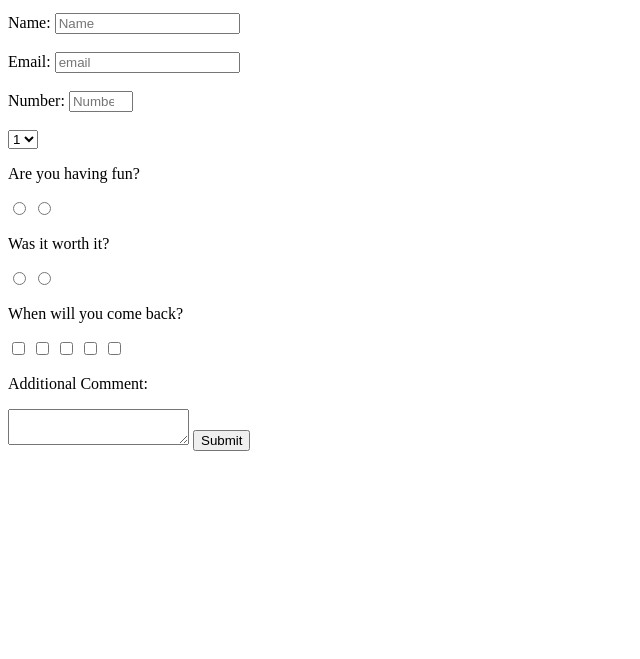
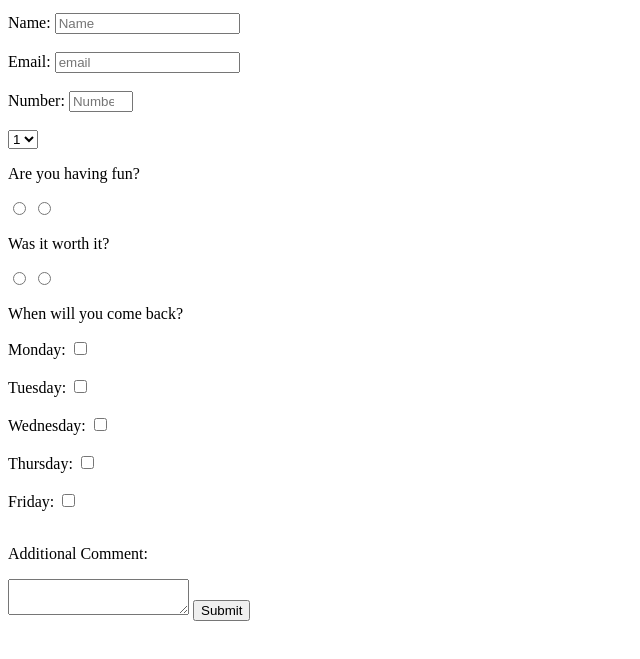
Before and after one commit to SoniaRMK/Microverse-HTML-CSS-project, a plain HTML site: page index.html in a window 1280 px wide. Shown: the part 101-760 px from the top of the page, without its empty margins (0-640 px from the left). Drawn offline with Linux system fonts and the light colour scheme.

Commit message:
added labels to checkboxes

```diff
--- a/index.html
+++ b/index.html
@@ -35,11 +35,16 @@
       <input type='radio' name='no' value='no'/>
 
       <p>When will you come back?</p>
-      <input type='checkbox' name='Monday' value='Monday'/>
-      <input type='checkbox' name='Tuesday' value='Tuesday'/>
-      <input type='checkbox' name='Wednesday' value='Wednesday'/>
-      <input type='checkbox' name='Thursday' value='Thursday'/>
-      <input type='checkbox' name='Friday' value='Friday'/>
+      <label id="Monday">Monday:</label>
+      <input type='checkbox' name='Monday' value='Monday'/><br><br>
+      <label id="Tuesday">Tuesday:</label>
+      <input type='checkbox' name='Tuesday' value='Tuesday'/><br><br>
+      <label id="Wednesday">Wednesday:</label>
+      <input type='checkbox' name='Wednesday' value='Wednesday'/><br><br>
+      <label id="Thursday">Thursday:</label>
+      <input type='checkbox' name='Thursday' value='Thursday'/><br><br>
+      <label id="Friday">Friday:</label>
+      <input type='checkbox' name='Friday' value='Friday'/><br><br>
 
       <p>Additional Comment:</p>
       <textarea></textarea>
```
